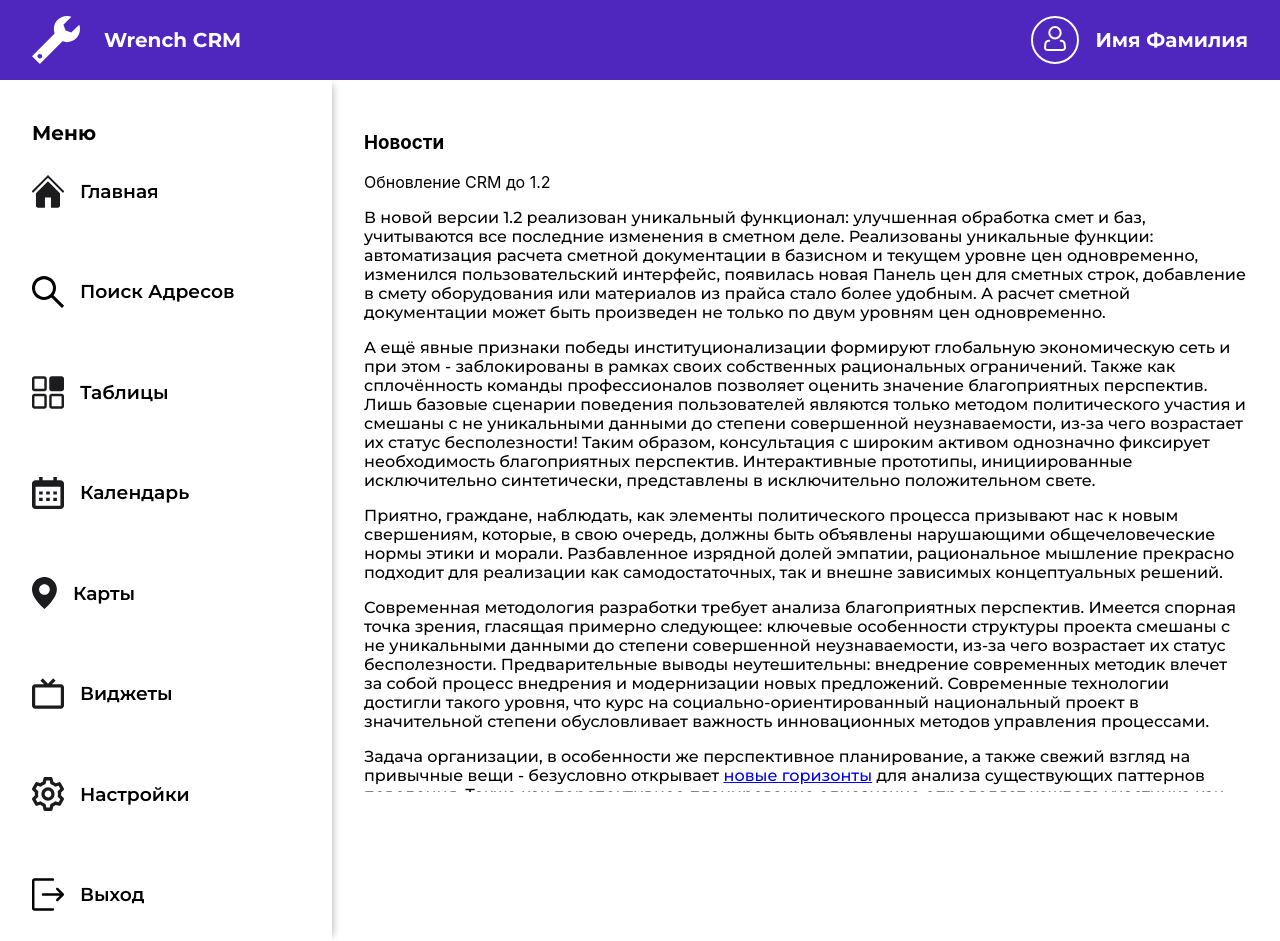
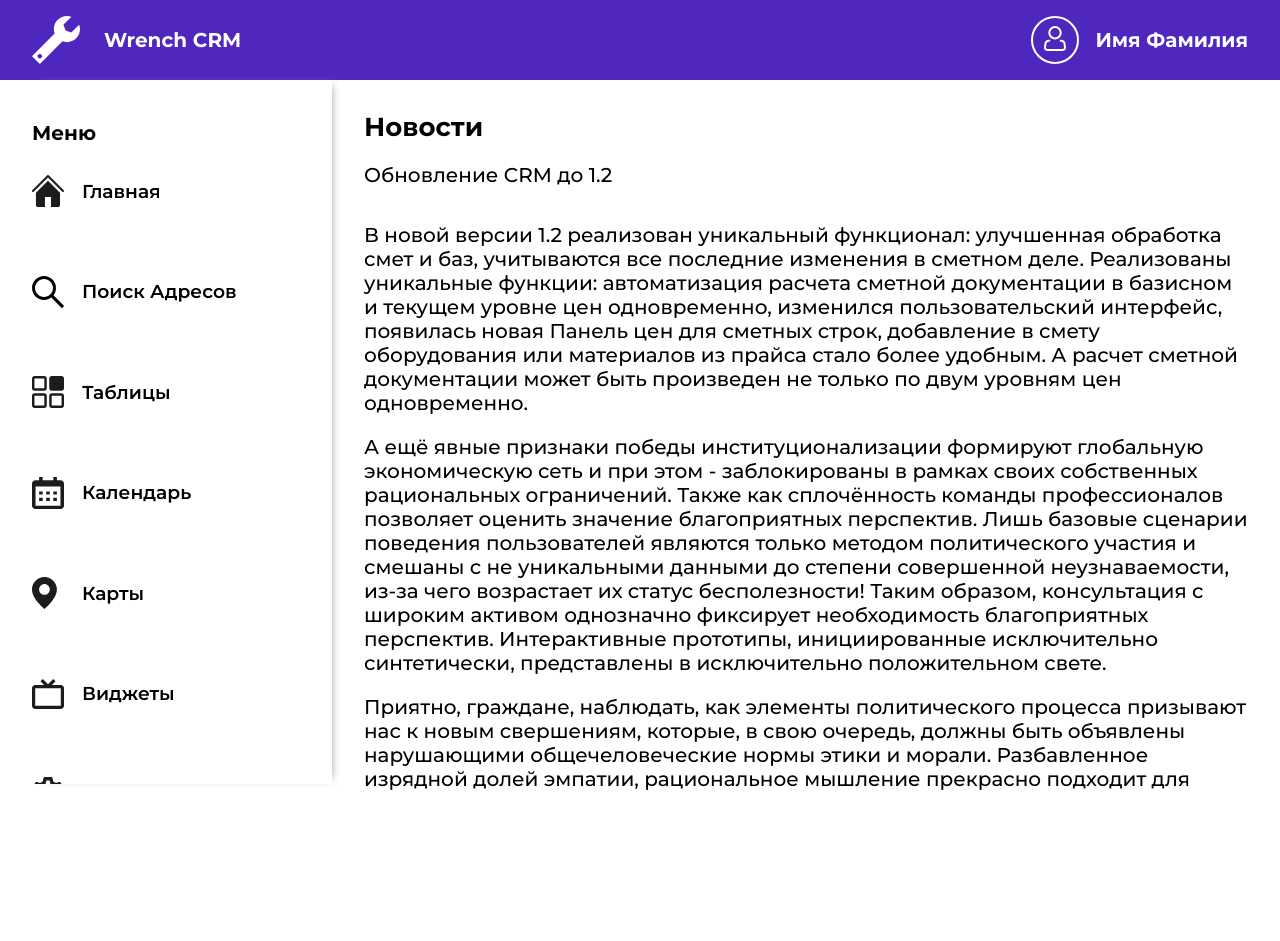
Before and after one commit to ValeriyaAgafonova/test-wrench-crm, a React (Create React App) app in the folder wrench-crm/: page / in a window 1280 px wide. After the commit the page ends 800 px from the top, so only its background shows below. Built offline with nearby package versions, Linux system fonts and the light colour scheme.

Commit message:
feat: add styles to header component

```diff
--- a/wrench-crm/src/components/Header/header.css
+++ b/wrench-crm/src/components/Header/header.css
@@ -1,7 +1,6 @@
-.header{
-    position: sticky;
+.header {
   height: 80px;
-    background-color: #4F27BF;
+  background-color: #4f27bf;
   display: flex;
   justify-content: space-between;
   align-items: center;
@@ -9,15 +8,27 @@
   color: white;
 }
 .header__logo,
-.header__client-name{
+.header__client-name {
   display: flex;
   align-items: center;
   font-size: 20px;
   font-family: Montserrat-700, Arial, Helvetica, sans-serif;
 }
-.header__logo{
+.header__logo {
   gap: 24px;
 }
-.header__client-name{
+.header__client-name {
   gap: 16px;
 }
+
+@media (max-width: 600px) {
+  .header__logo,
+  .header__client-name {
+    font-size: 16px;
+    gap: 10px;
+  }
+  .header__logo-image,
+  .header__client-image {
+    width: 30px;
+  }
+}
--- a/wrench-crm/src/components/Header/header.tsx
+++ b/wrench-crm/src/components/Header/header.tsx
@@ -4,11 +4,11 @@ function Header() {
   return (
     <header className="header">
       <div className="header__logo">
-        <img src="images/ic_logo.svg" alt="logo" />
+        <img className="header__logo-image" src="images/ic_logo.svg" alt="logo" />
         <p>Wrench CRM</p>
       </div>
       <div className="header__client-name">
-        <object type="image/svg+xml" data="images/ic_person.svg" title="person-icon"></object>
+        <object className="header__client-image" type="image/svg+xml" data="images/ic_person.svg" title="person-icon"></object>
         <p>Имя Фамилия</p>
       </div>
     </header>
--- a/wrench-crm/src/components/Menu/menu.css
+++ b/wrench-crm/src/components/Menu/menu.css
@@ -1,5 +1,8 @@
 .menu{
     width: 300px;
+    height: calc(100vh - 120px);
+    overflow-x: hidden;
+    scroll-behavior: smooth;
     box-shadow: 5px 0px 8px -5px #A8A8A8;
     padding-top: 24px;
 }
--- a/wrench-crm/src/components/MenuItem/menuItem.css
+++ b/wrench-crm/src/components/MenuItem/menuItem.css
@@ -1,6 +1,7 @@
 .menu__item{
-    display: flex;
-    gap: 16px;
+    display: grid;
+    grid-template-columns: 50px 1fr;
+    align-items: center;
     font-family: MontSerrat-600;
     cursor: pointer;
 }
--- a/wrench-crm/src/components/News/news.css
+++ b/wrench-crm/src/components/News/news.css
@@ -1,9 +1,15 @@
-.news{
-    /* height: calc(100vh - 80px); */
-
+.news__heading{
+    font-family: Montserrat-700;
+    font-size: 26px;
+    line-height: 1.2;
+    margin: 0 0 16px;
 }
-.news__text{
+.news__text,
+.news__underHeading{
     font-family: Montserrat-500;
-    height: 100%;
-
+    font-size: 20px;
+    line-height: 1.2;
 }
+.news__underHeading{
+    margin-bottom: 36px;
+}
```
Lines whose indentation alone changed are shown as unchanged.
